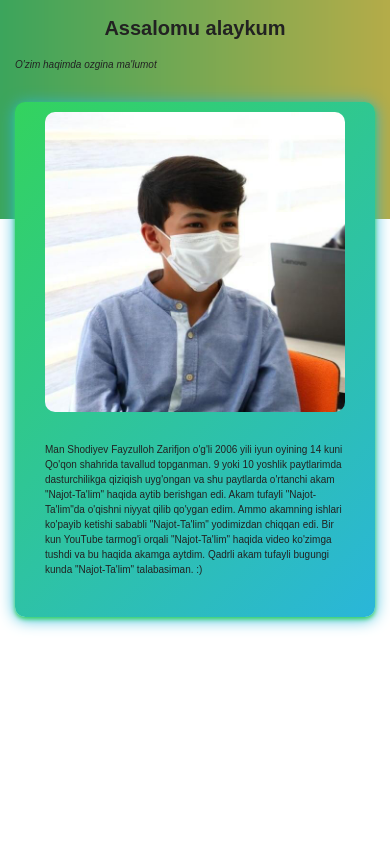
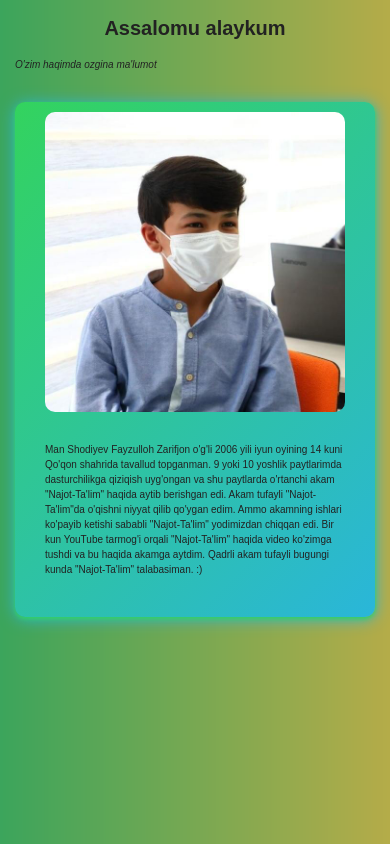
Before and after one commit to ShodiyevF/Portfolio-ShodiyevF, a plain HTML site: page pages/about/index.html in a window 390 px wide. Drawn offline with nearby package versions, Linux system fonts and the light colour scheme; a web font is replaced by a local one.

Commit message:
add test

```diff
--- a/pages/about/main.css
+++ b/pages/about/main.css
@@ -35,7 +35,7 @@ body {
     line-height: 1.5;
     background-color: #fff;
     background-image: url("img/Lemon Twist.jpg");
-    background-repeat: no-repeat;
+    background-repeat: repeat;
     background-size: cover;
     color: #222;
 }
@@ -97,7 +97,7 @@ img {
     body{
         font-size: 10px;
         background-image: url("img/Lemon Twist.jpg");
-        background-repeat: no-repeat;
+        background-repeat: repeat;
         background-size: contain;
     }
 
```
